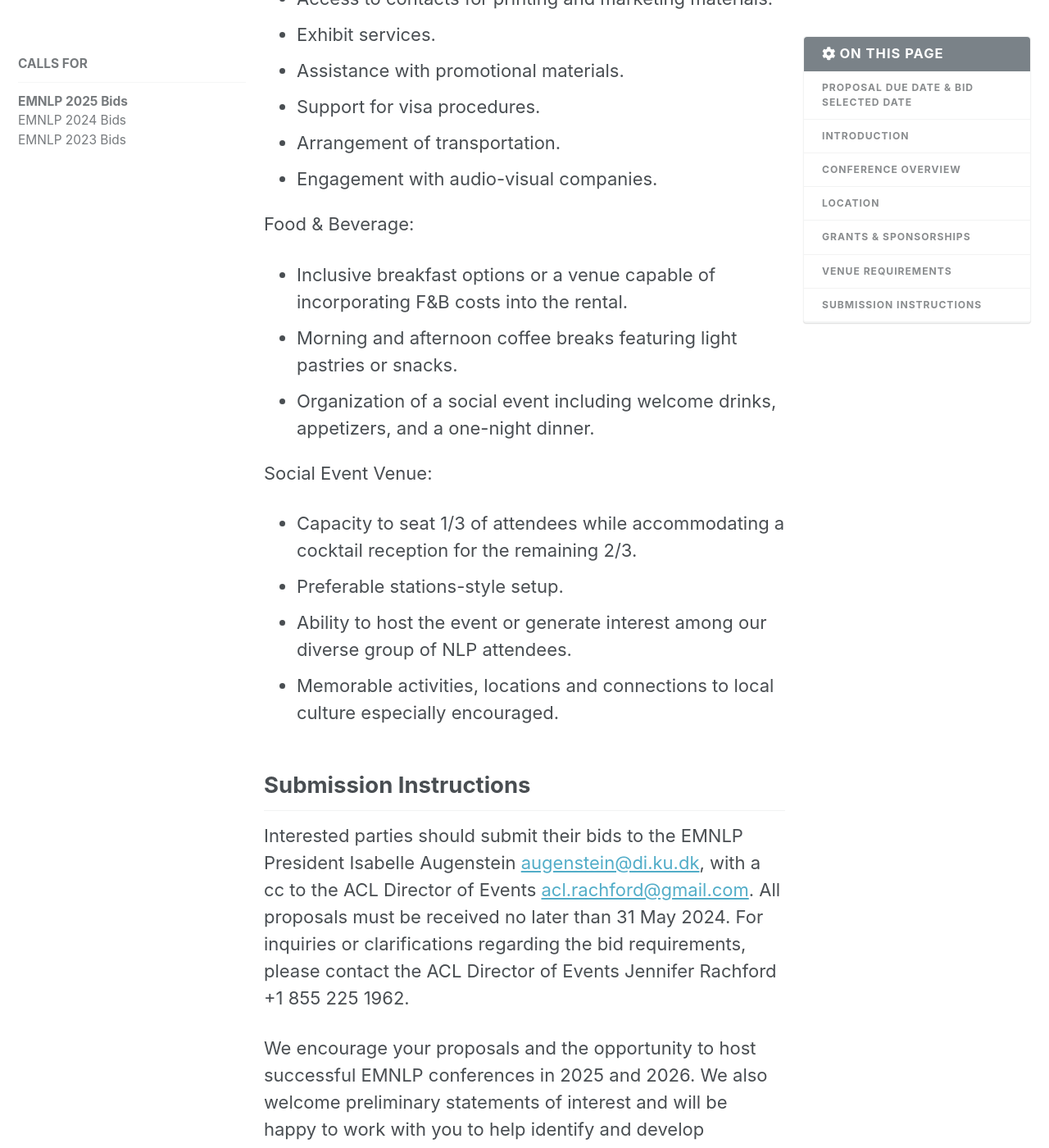
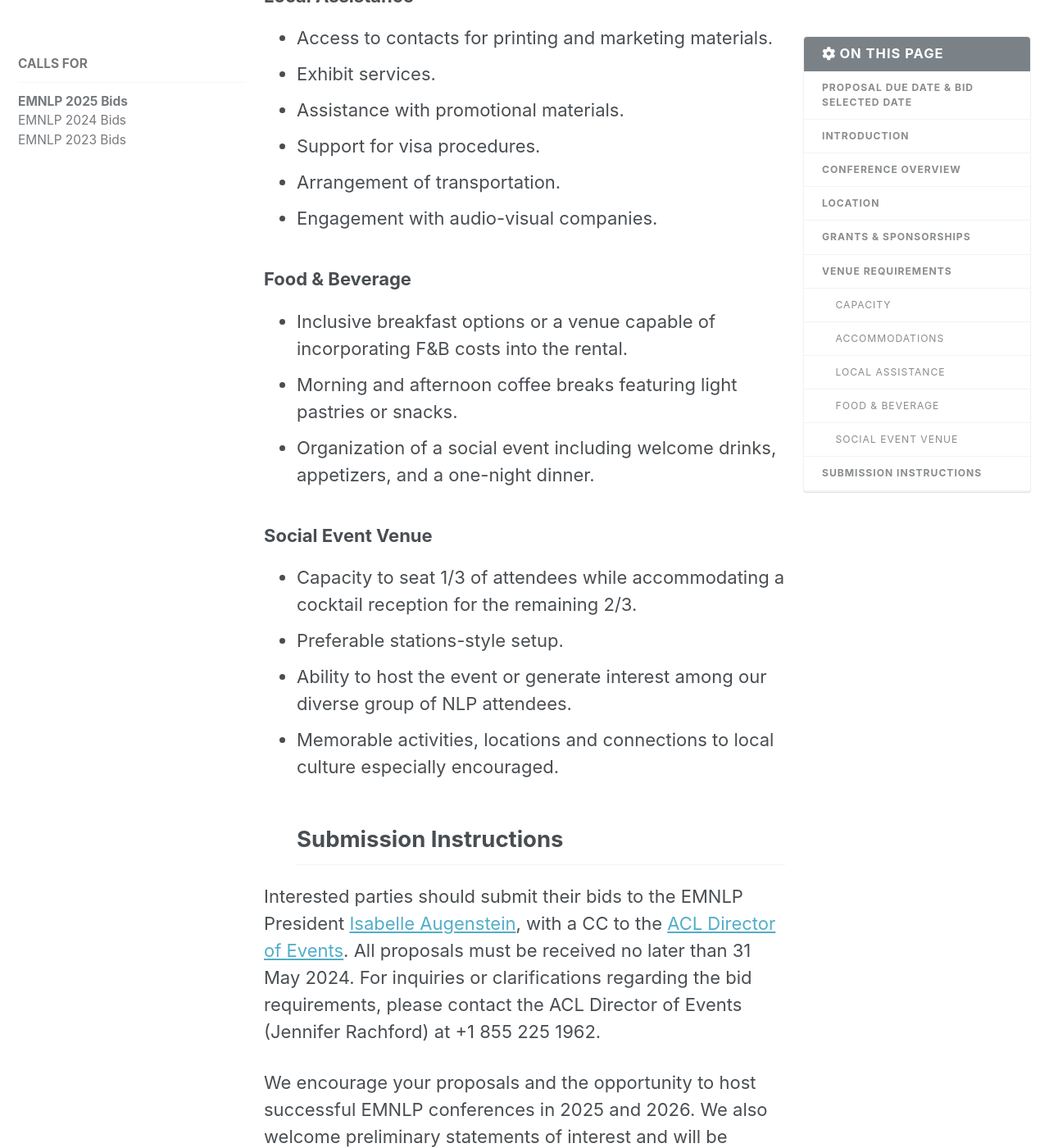
Before and after one commit to sigdat-org/sigdat, a Jekyll site: the page built from _pages/calls/2025.md, in a window 1280 px wide and 1400 px high, scrolled down 3208 px. Shown: the whole window at 82% size. Built offline with Jekyll 4.4.1, drawn with Linux system fonts in a browser that asks for light colours; nearby versions of some CDN libraries; some of the changed text lies outside the part shown.

Commit message:
Fix style and organization for 2025 bid call

```diff
--- a/_pages/calls/2025.md
+++ b/_pages/calls/2025.md
@@ -18,7 +18,7 @@ toc_icon: "cog"
 
 ## Introduction
 
-The Empirical Methods in Natural Language Processing (EMNLP) Committee, in collaboration with the Association for Computational Linguistics (ACL) Director of Events, cordially invites proposals for hosting the EMNLP Conference in 2025 as well as in 2026. We are seeking  distinguished venues worldwide capable of accommodating our diverse attendees and ensuring a productive and enriching event.
+The Empirical Methods in Natural Language Processing (EMNLP) Committee, in collaboration with the Association for Computational Linguistics (ACL) Director of Events, cordially invites proposals for hosting the EMNLP Conference in 2025 as well as in 2026. We are seeking distinguished venues worldwide capable of accommodating our diverse attendees and ensuring a productive and enriching event.
 
 ## Conference Overview
 
@@ -35,7 +35,8 @@ We are actively seeking government or local university grant sponsorship to help
 ## Venue Requirements
 
 The chosen venues must satisfy the following specifications:
-Capacity:
+
+### Capacity
 
 * A primary ballroom capable of accommodating 2500-3000 attendees in theater-style seating with minimal AV setup.
 * An enclosed exhibit poster area spacious enough for 20 exhibitors and 150 vertical poster boards.
@@ -45,12 +46,12 @@ Capacity:
 * Eight conference meeting rooms for ad hoc meetings, committee sessions, staffing, Diversity & Inclusion sessions, and conference staff use.
 * A designated registration check-in area.
 
-Accommodations:
+### Accommodations
 
 * Collaboration with a host hotel providing a room block for 2000 rooms.
 * Partnerships with nearby hotels catering to attendees with various budgetary preferences.
 
-Local Assistance:
+### Local Assistance
 
 * Access to contacts for printing and marketing materials.
 * Exhibit services.
@@ -59,23 +60,22 @@ Local Assistance:
 * Arrangement of transportation.
 * Engagement with audio-visual companies.
 
-Food & Beverage:
+### Food & Beverage
 
 * Inclusive breakfast options or a venue capable of incorporating F&B costs into the rental.
 * Morning and afternoon coffee breaks featuring light pastries or snacks.
 * Organization of a social event including welcome drinks, appetizers, and a one-night dinner.
 
-Social Event Venue:
+### Social Event Venue
 
 * Capacity to seat 1/3 of attendees while accommodating a cocktail reception for the remaining 2/3.
 * Preferable stations-style setup.
 * Ability to host the event or generate interest among our diverse group of NLP attendees.
 * Memorable activities, locations and connections to local culture especially encouraged.
-
 ## Submission Instructions
 
-Interested parties should submit their bids to the EMNLP President Isabelle Augenstein <augenstein@di.ku.dk>, with a cc to the ACL Director of Events <acl.rachford@gmail.com>. All proposals must be received no later than 31 May 2024. For inquiries or clarifications regarding the bid requirements, please contact the ACL Director of Events Jennifer Rachford +1 855 225 1962.
+Interested parties should submit their bids to the EMNLP President [Isabelle Augenstein](mailto:augenstein@di.ku.dk), with a CC to the [ACL Director of Events](mailto:acl.rachford@gmail.com). All proposals must be received no later than 31 May 2024. For inquiries or clarifications regarding the bid requirements, please contact the ACL Director of Events (Jennifer Rachford) at +1 855 225 1962.
 
 We encourage your proposals and the opportunity to host successful EMNLP conferences in 2025 and 2026.  We also welcome preliminary statements of interest and will be happy to work with you to help identify and develop successful venue options.
 
-Isabelle Augenstein, President of SIGDAT
+*Isabelle Augenstein, President of SIGDAT*
```
Also changed, not shown: other parts of _pages/calls/2025.md (+1 -1 lines).
